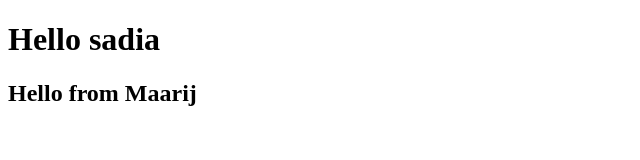
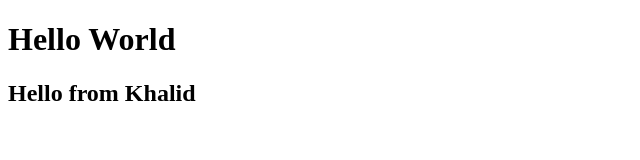
Before and after one commit to khalidgilani/Bootcamp20201, a plain HTML site: page index.html in a window 1280 px wide. Shown: the whole page, without its empty margins (0-640 px from the left). Drawn offline with Linux system fonts and the light colour scheme.

Commit message:
updated h1 and h2

```diff
--- a/index.html
+++ b/index.html
@@ -6,7 +6,7 @@
     <title>Document</title>
 </head>
 <body>
-   <h1>Hello sadia</h1>
-   <h2>Hello from Maarij</h2>
+   <h1>Hello World</h1>
+   <h2>Hello from Khalid</h2>
 </body>
 </html>
```
